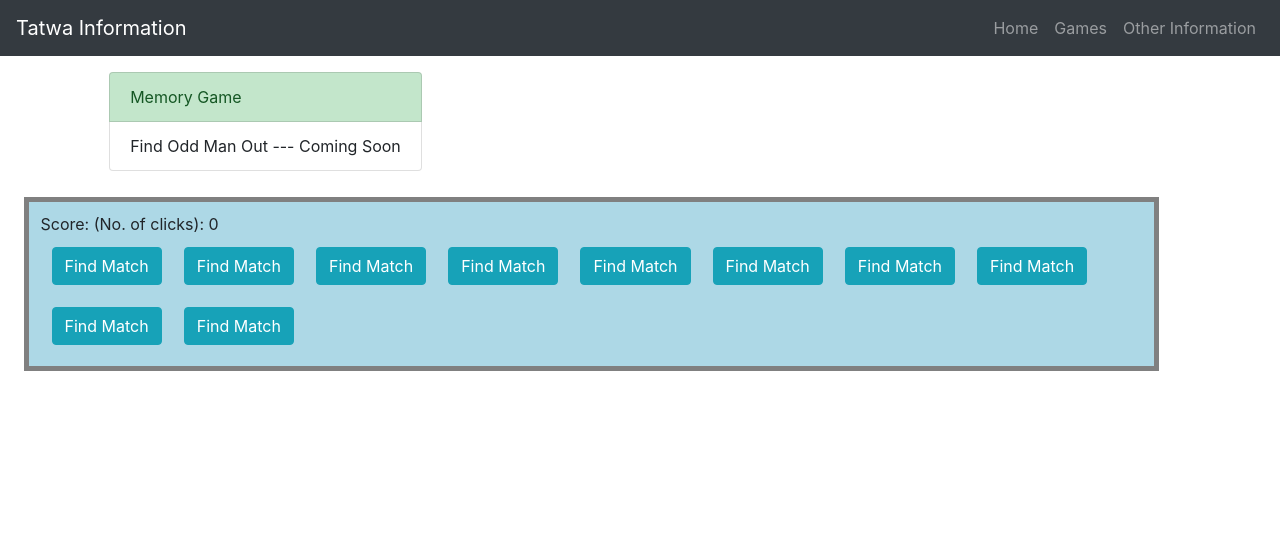
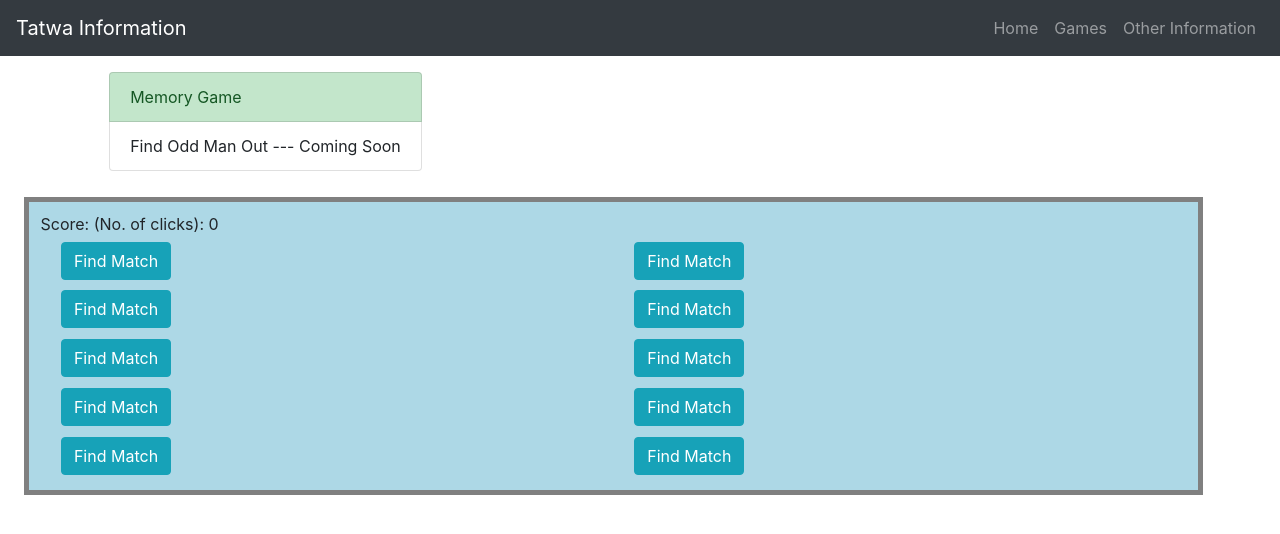
Before and after one commit to raos-sameer/madhwaNumbers, a React (Create React App) app in the folder client/: page /games in a window 1280 px wide. Both pictures are taken after a click on the link "Memory Game". Shown: the top 534 px of the page. Built offline with nearby package versions, Linux system fonts and the light colour scheme.

Commit message:
css fixes

```diff
--- a/client/src/games/MemoryGame.css
+++ b/client/src/games/MemoryGame.css
@@ -1,5 +1,5 @@
 .arrangeButtons {
-  width: auto;
+  width: 90%;
   background-color: lightblue;
   padding: 10px;
   border: 5px solid gray;
--- a/client/src/games/MemoryGame.js
+++ b/client/src/games/MemoryGame.js
@@ -2,7 +2,7 @@ import React from "react";
 import axios from "axios";
 import "../App.css";
 import "./MemoryGame.css";
-import { Button, Row, Alert } from "reactstrap";
+import { Button, Row, Col, Alert } from "reactstrap";
 
 class MemoryGame extends React.Component {
   state = {
@@ -41,7 +41,7 @@ class MemoryGame extends React.Component {
     let questionAnswer = [];
     const duplicateQuestionAnswer = [];
     const color = [];
-    mapping.map((clues, index) =>
+    mapping.map((clues) =>
       clues.question.map(
         (eachClue) => (
           questionAnswer.push(eachClue + ";" + clues.answer),
@@ -68,11 +68,19 @@ class MemoryGame extends React.Component {
     }
     return ranNums;
   };
+  // {this.includeButton(index, question)}
   displayMatrix = () => {
-    const { duplicateQuestionAnswer, buttonColor } = this.state;
-    const me = this;
+    const { duplicateQuestionAnswer } = this.state;
+
     return duplicateQuestionAnswer.map((question, index) => (
-      <div className="btn-arrange">
+      <Col xs="6" key={index}>
+        <div className="btn-arrange">{this.includeButton(index, question)}</div>
+      </Col>
+    ));
+  };
+  includeButton = (index, question) => {
+    const { buttonColor } = this.state;
+    return (
       <Button
         color={buttonColor[index]}
         key={index}
@@ -82,13 +90,12 @@ class MemoryGame extends React.Component {
         value={index}
         onClick={(event) => {
           event.preventDefault();
-            me.changeBtnText(index);
+          this.changeBtnText(index);
         }}
       >
         {question}
       </Button>
-      </div>
-    ));
+    );
   };
 
   changeBtnText = (index) => {
@@ -128,8 +135,7 @@ class MemoryGame extends React.Component {
         questionAnswer[index].split(";")[1] ===
         questionAnswer[previouslyOpenedCard].split(";")[1]
       ) {
-        buttonColor[index] = "success";
-        buttonColor[previouslyOpenedCard] = "success";
+        buttonColor[index] = buttonColor[previouslyOpenedCard] = "success";
         winner.push(index);
         winner.push(previouslyOpenedCard);
         if (winner.length === questionAnswer.length) {
@@ -139,10 +145,10 @@ class MemoryGame extends React.Component {
         duplicateQuestionAnswer[previouslyOpenedCard] =
           questionAnswer[previouslyOpenedCard];
       } else {
-        duplicateQuestionAnswer[index] = "Find Match";
-        duplicateQuestionAnswer[previouslyOpenedCard] = "Find Match";
-        buttonColor[index] = "info";
-        buttonColor[previouslyOpenedCard] = "info";
+        duplicateQuestionAnswer[index] = duplicateQuestionAnswer[
+          previouslyOpenedCard
+        ] = "Find Match";
+        buttonColor[index] = buttonColor[previouslyOpenedCard] = "info";
       }
     } else {
       openedCards++;
```
Also changed, not shown: 18 other files (tests, documents, lock files or other folders). Lines whose indentation alone changed are shown as unchanged.
